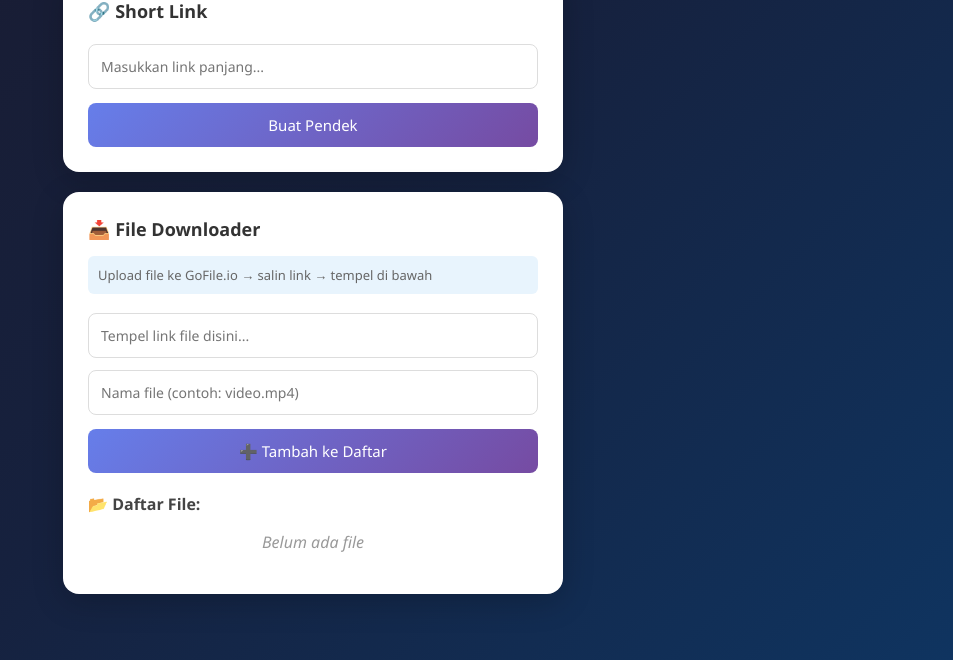
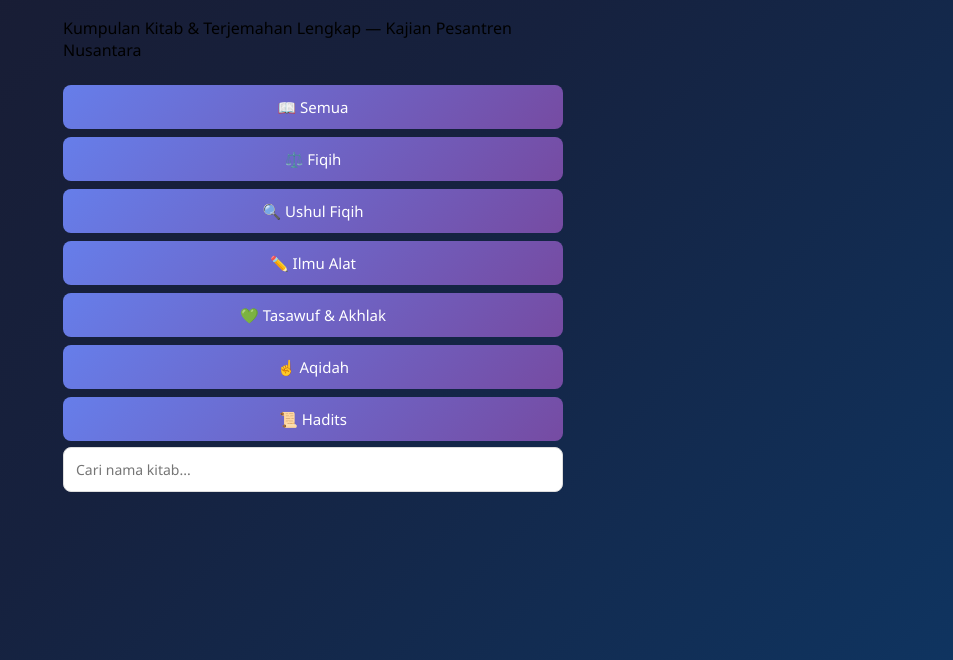
Before and after one commit to aresiskandar47-debug/mytools, a plain HTML site: page index.html in a window 1280 px wide. Shown: the part 140-800 px from the top of the page, without its empty margins (327-1280 px from the left). Drawn offline with Linux system fonts and the light colour scheme.

Commit message:
index.html kitab kuning

```diff
--- a/index.html
+++ b/index.html
@@ -3,33 +3,70 @@
 <head>
     <meta charset="UTF-8">
     <meta name="viewport" content="width=device-width, initial-scale=1.0">
-    <title>🔗 ShortLink & 📥 File Downloader</title>
+    <title>📚 Perpustakaan Kitab Pesantren</title>
     <link rel="stylesheet" href="style.css">
 </head>
 <body>
     <div class="container">
-        <h1>🛠️ My Tools</h1>
+        <header>
+            <h1>📚 Perpustakaan Kitab Pesantren</h1>
+            <p class="subtitle">Kumpulan Kitab & Terjemahan Lengkap — Kajian Pesantren Nusantara</p>
+        </header>
 
-        <div class="card">
-            <h2>🔗 Short Link</h2>
-            <input type="text" id="urlInput" placeholder="Masukkan link panjang...">
-            <button onclick="shortenLink()">Buat Pendek</button>
-            <div id="shortResult" class="result"></div>
+        <!-- Halaman Daftar Kitab -->
+        <div id="halamanDaftar">
+            <div class="category-tabs">
+                <button class="tab-btn active" onclick="bukaKategori('semua')">📖 Semua</button>
+                <button class="tab-btn" onclick="bukaKategori('fiqih')">⚖️ Fiqih</button>
+                <button class="tab-btn" onclick="bukaKategori('ushul')">🔍 Ushul Fiqih</button>
+                <button class="tab-btn" onclick="bukaKategori('alat')">✏️ Ilmu Alat</button>
+                <button class="tab-btn" onclick="bukaKategori('tasawuf')">💚 Tasawuf & Akhlak</button>
+                <button class="tab-btn" onclick="bukaKategori('aqidah')">☝️ Aqidah</button>
+                <button class="tab-btn" onclick="bukaKategori('hadits')">📜 Hadits</button>
+            </div>
+
+            <div class="search-box">
+                <input type="text" id="cariKitab" placeholder="Cari nama kitab..." oninput="cariKitab()">
+            </div>
+
+            <div id="daftarKitab" class="kitab-grid"></div>
         </div>
 
-        <div class="card">
-            <h2>📥 File Downloader</h2>
-            <p class="info">Upload file ke GoFile.io → salin link → tempel di bawah</p>
-            <input type="text" id="fileLink" placeholder="Tempel link file disini...">
-            <input type="text" id="fileName" placeholder="Nama file (contoh: video.mp4)">
-            <button onclick="addDownload()">➕ Tambah ke Daftar</button>
+        <!-- Halaman Isi Kitab -->
+        <div id="halamanIsi" style="display:none;">
+            <button class="kembali-btn" onclick="kembaliKeDaftar()">← Kembali ke Daftar Kitab</button>
+            <div class="judul-kitab">
+                <h2 id="namaKitab"></h2>
+                <p id="pengarangKitab" class="pengarang"></p>
+            </div>
 
-            <h3>📂 Daftar File:</h3>
-            <div id="fileList">
-                <p class="empty">Belum ada file</p>
+            <!-- Daftar Bab -->
+            <div class="bab-daftar">
+                <h3>📂 Daftar Bab</h3>
+                <div id="daftarBabIsi"></div>
+            </div>
+
+            <!-- Tempat Baca -->
+            <div id="tempatBaca" class="tempat-baca" style="display:none;">
+                <div class="nav-bab">
+                    <button class="nav-btn" id="btnSebelumnya" onclick="babSebelumnya()">← Sebelumnya</button>
+                    <h4 id="judulBab"></h4>
+                    <button class="nav-btn" id="btnSelanjutnya" onclick="babSelanjutnya()">Selanjutnya →</button>
+                </div>
+                <div class="isi-kitab">
+                    <div class="teks-arab">
+                        <h4>📜 Teks Kitab</h4>
+                        <div id="teksArab"></div>
+                    </div>
+                    <div class="teks-terjemahan">
+                        <h4>📝 Terjemahan</h4>
+                        <div id="teksTerjemahan"></div>
+                    </div>
+                </div>
             </div>
         </div>
     </div>
+
     <script src="script.js"></script>
 </body>
 </html>
```
